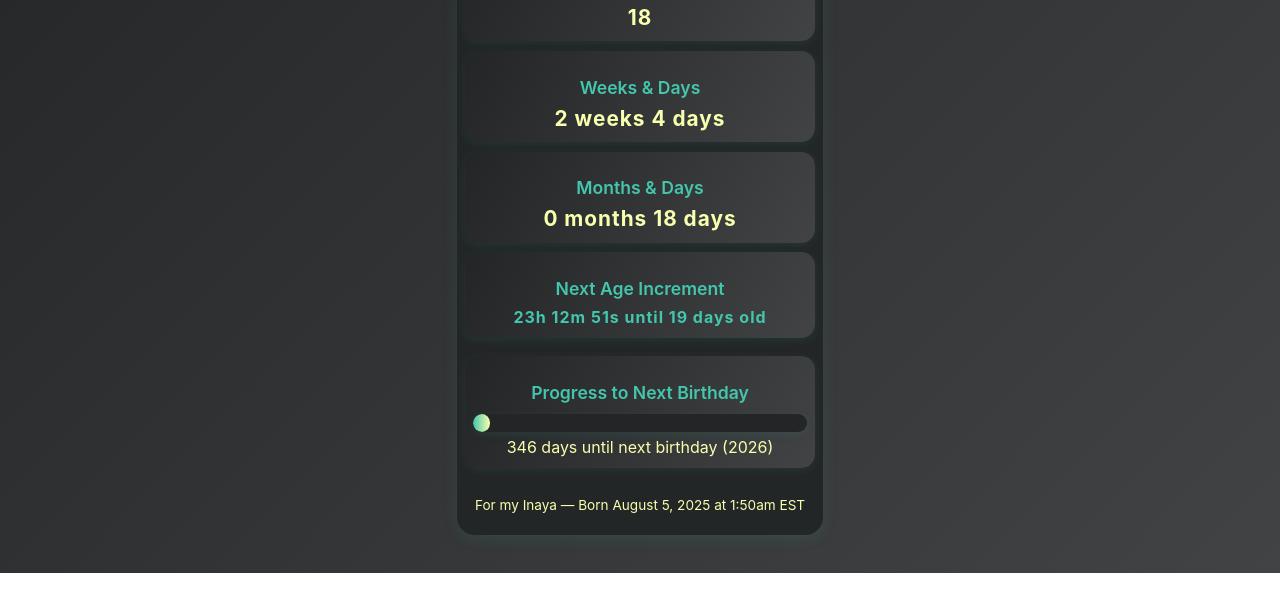
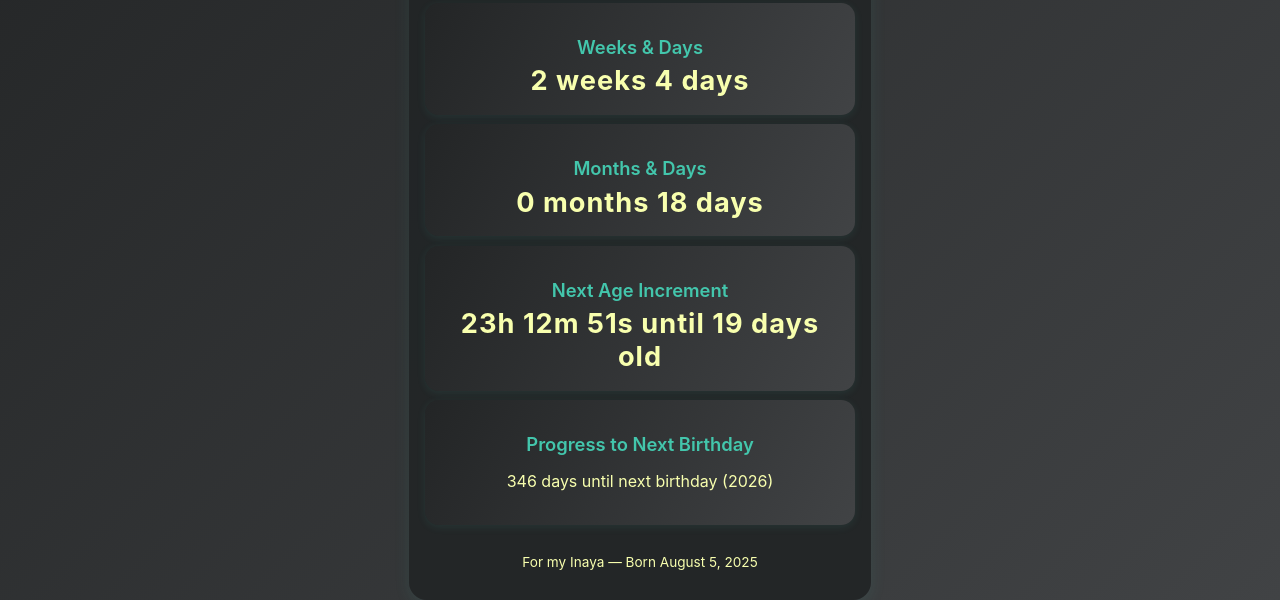
Before and after one commit to mdarifuzzaman1116/birthday-counter-app, a plain HTML site: page index.html in a window 1280 px wide. Shown: the part 227-827 px from the top of the page. Before the commit the page ends 800 px from the top, so only its background shows below. Drawn offline with Linux system fonts and the light colour scheme.

Commit message:
Add files via upload

```diff
--- a/index.html
+++ b/index.html
@@ -35,7 +35,7 @@
       </div>
     </div>
     <footer>
-      <p>For my Inaya &mdash; Born August 5, 2025 at 1:50am EST</p>
+      <p>For my Inaya &mdash; Born August 5, 2025</p>
     </footer>
   </div>
   <script src="script.js"></script>
--- a/script.js
+++ b/script.js
@@ -1,5 +1,68 @@
-function updateProgressBar() {
+
+// Inaya's Birthday Counter
+// Born: August 5, 2025 at 1:50am EST
+const birthDate = new Date('2025-08-05T01:50:00-05:00'); // EST
+
+function updateCounters() {
     const now = new Date();
+    let diffMs = now - birthDate;
+    if (diffMs < 0) {
+        // Not born yet
+        document.getElementById('days-counter').textContent = '0';
+        document.getElementById('weeks-counter').textContent = '0 weeks 0 days';
+        document.getElementById('months-counter').textContent = '0 months 0 days';
+        document.getElementById('timer-counter').textContent = formatCountdown(-diffMs) + ' until birth';
+        document.getElementById('progress-bar-fill').style.width = '0%';
+        document.getElementById('progress-label').textContent = 'Not born yet';
+        return;
+    }
+
+    // Days
+    const days = Math.floor(diffMs / (1000 * 60 * 60 * 24));
+    document.getElementById('days-counter').textContent = days;
+
+    // Weeks + days
+    const weeks = Math.floor(days / 7);
+    const weekDays = days % 7;
+    document.getElementById('weeks-counter').textContent = `${weeks} week${weeks !== 1 ? 's' : ''} ${weekDays} day${weekDays !== 1 ? 's' : ''}`;
+
+    // Months + days (approximate)
+    const months = Math.floor(days / 30);
+    const monthDays = days % 30;
+    document.getElementById('months-counter').textContent = `${months} month${months !== 1 ? 's' : ''} ${monthDays} day${monthDays !== 1 ? 's' : ''}`;
+
+    // Timer until next increment (next 1:50am EST)
+    const nextIncrement = getNextIncrement(now);
+    const msUntilNext = nextIncrement - now;
+    document.getElementById('timer-counter').textContent = formatCountdown(msUntilNext) + ` until ${days + 1} days old`;
+
+    // Progress bar to next birthday
+    updateProgressBar(now);
+}
+
+function getNextIncrement(now) {
+    // Next 1:50am EST after now
+    const estOffset = -5 * 60; // EST offset in minutes
+    const nowUtc = now.getTime() + now.getTimezoneOffset() * 60000;
+    let next = new Date(nowUtc + estOffset * 60000);
+    next.setHours(1, 50, 0, 0);
+    if (now.getHours() > 1 || (now.getHours() === 1 && now.getMinutes() >= 50)) {
+        next.setDate(next.getDate() + 1);
+    }
+    // Convert back to local time
+    return new Date(next.getTime() - estOffset * 60000);
+}
+
+function formatCountdown(ms) {
+    if (ms < 0) ms = 0;
+    const totalSeconds = Math.floor(ms / 1000);
+    const hours = Math.floor(totalSeconds / 3600);
+    const minutes = Math.floor((totalSeconds % 3600) / 60);
+    const seconds = totalSeconds % 60;
+    return `${hours}h ${minutes}m ${seconds}s`;
+}
+
+function updateProgressBar(now) {
     // Next birthday (year increment)
     let nextBirthdayYear = now.getFullYear();
     const birthMonth = birthDate.getMonth();
@@ -24,67 +87,6 @@ function updateProgressBar() {
     const daysLeft = Math.floor(msLeft / (1000 * 60 * 60 * 24));
     document.getElementById('progress-label').textContent = `${daysLeft} days until next birthday (${nextBirthdayYear})`;
 }
-// Birthday Counter for Inaya
-// Born: August 5th, 2025 at 1:50 AM EST
-
-
-// Inaya's Birthday Counter
-// Born: August 5, 2025 at 1:50am EST
-const birthDate = new Date('2025-08-05T01:50:00-05:00'); // EST
-
-function updateCounters() {
-    const now = new Date();
-    let diffMs = now - birthDate;
-    if (diffMs < 0) {
-        // Not born yet
-        document.getElementById('days-counter').textContent = '0';
-        document.getElementById('weeks-counter').textContent = '0 weeks 0 days';
-        document.getElementById('months-counter').textContent = '0 months 0 days';
-        document.getElementById('timer-counter').textContent = formatCountdown(-diffMs) + ' until birth';
-        return;
-    }
-
-    // Days
-    const days = Math.floor(diffMs / (1000 * 60 * 60 * 24));
-    document.getElementById('days-counter').textContent = days;
-
-    // Weeks + days
-    const weeks = Math.floor(days / 7);
-    const weekDays = days % 7;
-    document.getElementById('weeks-counter').textContent = `${weeks} week${weeks !== 1 ? 's' : ''} ${weekDays} day${weekDays !== 1 ? 's' : ''}`;
-
-    // Months + days (approximate)
-    const months = Math.floor(days / 30);
-    const monthDays = days % 30;
-    document.getElementById('months-counter').textContent = `${months} month${months !== 1 ? 's' : ''} ${monthDays} day${monthDays !== 1 ? 's' : ''}`;
-
-    // Timer until next increment (next 1:50am EST)
-    const nextIncrement = getNextIncrement(now);
-    const msUntilNext = nextIncrement - now;
-    document.getElementById('timer-counter').textContent = formatCountdown(msUntilNext) + ` until ${days + 1} days old`;
-}
-
-function getNextIncrement(now) {
-    // Next 1:50am EST after now
-    const estOffset = -5 * 60; // EST offset in minutes
-    const nowUtc = now.getTime() + now.getTimezoneOffset() * 60000;
-    let next = new Date(nowUtc + estOffset * 60000);
-    next.setHours(1, 50, 0, 0);
-    if (now.getHours() > 1 || (now.getHours() === 1 && now.getMinutes() >= 50)) {
-        next.setDate(next.getDate() + 1);
-    }
-    // Convert back to local time
-    return new Date(next.getTime() - estOffset * 60000);
-}
-
-function formatCountdown(ms) {
-    if (ms < 0) ms = 0;
-    const totalSeconds = Math.floor(ms / 1000);
-    const hours = Math.floor(totalSeconds / 3600);
-    const minutes = Math.floor((totalSeconds % 3600) / 60);
-    const seconds = totalSeconds % 60;
-    return `${hours}h ${minutes}m ${seconds}s`;
-}
 
 function scheduleDailyUpdate() {
     const now = new Date();
@@ -98,10 +100,6 @@ function scheduleDailyUpdate() {
 
 document.addEventListener('DOMContentLoaded', () => {
     updateCounters();
-    updateProgressBar();
     scheduleDailyUpdate();
-    setInterval(() => {
-        updateCounters();
-        updateProgressBar();
-    }, 1000); // Real-time timer and progress
+    setInterval(updateCounters, 1000); // Real-time timer and progress
 });
--- a/style.css
+++ b/style.css
@@ -1,31 +1,3 @@
-#progress-card {
-  margin-top: 0.5rem;
-}
-
-.progress-bar-bg {
-  width: 100%;
-  height: 18px;
-  background: #232526;
-  border-radius: 9px;
-  box-shadow: 0 2px 8px rgba(67,198,172,0.10);
-  overflow: hidden;
-  margin: 0.7rem 0 0.3rem 0;
-}
-
-.progress-bar-fill {
-  height: 100%;
-  background: linear-gradient(90deg, #43c6ac 0%, #f8ffae 100%);
-  border-radius: 9px;
-  width: 0%;
-  transition: width 0.7s cubic-bezier(.4,2,.3,1);
-}
-
-.progress-label {
-  font-size: 1rem;
-  color: #f8ffae;
-  margin: 0;
-}
-
 body {
   margin: 0;
   padding: 0;
@@ -36,16 +8,17 @@ body {
   align-items: center;
   justify-content: center;
   color: #f8ffae;
+  overflow: hidden;
 }
 
 .container {
-  max-width: 350px;
-  width: 98vw;
-  margin: 0.5rem auto;
+  max-width: 430px;
+  width: 100vw;
+  margin: 0 auto;
   background: rgba(34,37,38,0.95);
   border-radius: 18px;
   box-shadow: 0 4px 16px rgba(67,198,172,0.10);
-  padding: 1rem 0.5rem 0.5rem 0.5rem;
+  padding: 1.5rem 1rem 1rem 1rem;
   display: flex;
   flex-direction: column;
   align-items: center;
@@ -55,11 +28,9 @@ h1 {
   font-size: 2rem;
   font-weight: 700;
   margin-bottom: 1.5rem;
-  background: linear-gradient(90deg, #f8ffae, #43c6ac);
+  background: linear-gradient(90deg, #43c6ac, #f8ffae);
   -webkit-background-clip: text;
-  background-clip: text;
   -webkit-text-fill-color: transparent;
-  text-fill-color: transparent;
   text-align: center;
 }
 
@@ -74,7 +45,7 @@ h1 {
   background: linear-gradient(120deg, #232526 0%, #414345 100%);
   border-radius: 14px;
   box-shadow: 0 2px 8px rgba(67,198,172,0.10);
-  padding: 0.7rem 0.5rem;
+  padding: 1.1rem 0.7rem;
   text-align: center;
   transition: transform 0.2s;
   color: #f8ffae;
@@ -82,27 +53,21 @@ h1 {
 
 .card:hover {
   transform: translateY(-4px) scale(1.03);
-  box-shadow: 0 8px 32px rgba(67,198,172,0.25);
 }
 
 .card h2 {
-  font-size: 1.1rem;
+  font-size: 1.15rem;
   font-weight: 600;
-  margin-bottom: 0.5rem;
+  margin-bottom: 0.4rem;
   color: #43c6ac;
 }
 
 .counter {
-  font-size: 1.3rem;
+  font-size: 1.7rem;
   font-weight: 700;
   color: #f8ffae;
-  margin: 0.3rem 0 0 0;
+  margin: 0.4rem 0 0 0;
   letter-spacing: 1px;
-}
-
-#timer-card .counter {
-  font-size: 1rem;
-  color: #43c6ac;
 }
 
 footer {
@@ -113,26 +78,29 @@ footer {
 }
 
 @media (max-width: 600px) {
+  body {
+    overflow: hidden;
+  }
   .container {
     max-width: 100vw;
-    padding: 0.5rem 0.2rem 0.2rem 0.2rem;
+    padding: 1rem 0.3rem 0.3rem 0.3rem;
   }
   .cards {
-    gap: 0.3rem;
+    gap: 0.5rem;
   }
   .card {
-    padding: 0.5rem 0.2rem;
+    padding: 0.9rem 0.4rem;
   }
   h1 {
-    font-size: 1.1rem;
+    font-size: 1.3rem;
   }
   .counter {
+    font-size: 1.3rem;
+  }
+  .card h2 {
     font-size: 1rem;
   }
-  #timer-card .counter {
+  .progress-label {
     font-size: 0.9rem;
   }
-  .progress-label {
-    font-size: 0.8rem;
-  }
 }
```
Also changed, not shown: index.min.html (+1 -1 lines), script.min.js, style.min.css.
